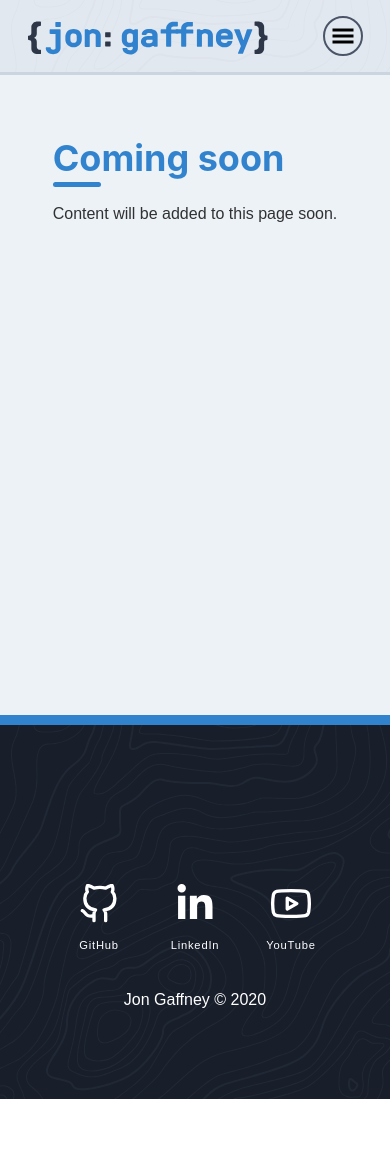
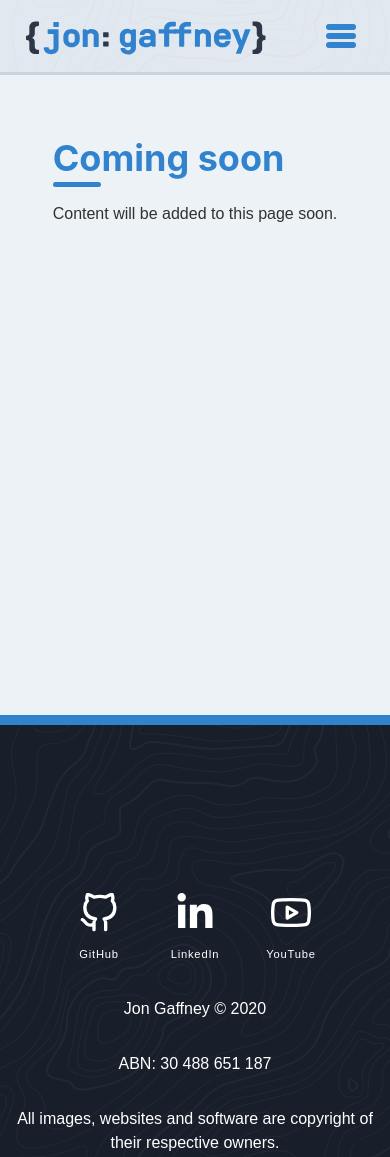
Before and after one commit to JaGaffney/jongaffney, a Gatsby site: page /about in a window 390 px wide. Before the commit the page ends 1099 px from the top, so only its background shows below. Built offline with nearby package versions, Linux system fonts and the light colour scheme; Gatsby itself is replaced by a stand-in of ours.

Commit message:
updated styles and fixed class name errors

```diff
--- a/src/components/Header/Navbar.js
+++ b/src/components/Header/Navbar.js
@@ -1,7 +1,6 @@
 import React, { useState, useEffect, useRef } from "react"
 import { Link } from "gatsby"
 import { FaChevronRight, FaChevronLeft } from "react-icons/fa"
-import { GiHamburgerMenu } from "react-icons/gi"
 import { GoCode } from "react-icons/go"
 import { FiGithub, FiYoutube } from "react-icons/fi"
 import { FaLinkedinIn, FaExternalLinkAlt, FaMailBulk } from "react-icons/fa"
@@ -16,7 +15,13 @@ function NavItem(props) {
         onClick={() => props.onOpenHandler()}
         id="hamburgerElement"
       >
-        {props.icon}
+        <div
+          className={`hamburger-container ${props.open && "hamburger-change"}`}
+        >
+          <div className="bar1"></div>
+          <div className="bar2"></div>
+          <div className="bar3"></div>
+        </div>
       </button>
       {props.open && props.children}
     </li>
@@ -158,11 +163,7 @@ const Navbar = () => {
 
   return (
     <div ref={node}>
-      <NavItem
-        icon={<GiHamburgerMenu />}
-        onOpenHandler={onOpenHandler}
-        open={open}
-      >
+      <NavItem onOpenHandler={onOpenHandler} open={open}>
         <DropdownMenu></DropdownMenu>
       </NavItem>
     </div>
--- a/src/components/footer.js
+++ b/src/components/footer.js
@@ -77,8 +77,15 @@ const Footer = () => {
         </li>
       </ul> */}
 
+      <div className="footer-copyright footer-info">
+        <span>Jon Gaffney © 2020</span>
+        <span>ABN: 30 488 651 187</span>
+      </div>
       <div className="footer-copyright">
-        <span>Jon Gaffney © 2020</span>
+        <span>
+          All images, websites and software are copyright of their respective
+          owners.
+        </span>
       </div>
     </div>
   )
--- a/src/styles/footer.scss
+++ b/src/styles/footer.scss
@@ -1,5 +1,4 @@
 .footer-container {
-  width: 25%;
   display: flex;
   flex-wrap: wrap;
   text-align: center;
@@ -56,3 +55,13 @@
   justify-content: center;
   align-items: center;
 }
+
+.footer-info {
+  width: 50%;
+  margin: auto;
+  display: flex;
+  justify-content: space-between;
+  span {
+    padding: 0 1rem;
+  }
+}
--- a/src/styles/header.scss
+++ b/src/styles/header.scss
@@ -32,30 +32,16 @@ header {
   ul {
     margin: 0;
   }
-  //   a {
-  //     text-decoration: none;
-  //     height: 100%;
-  //     text-transform: uppercase;
-  //     margin: 0 0.5rem;
-  //     cursor: pointer;
-  //     background: none;
-  //     border: none;
-  //     outline: none;
-  //     font-size: 1rem;
-  //     font-weight: 500;
-  //     letter-spacing: 0.05rem;
-  //     color: var(--accent);
-  //     border-bottom: solid 4px transparent;
-  //     padding-bottom: 1rem;
-  //     &:hover {
-  //       color: var(--dominant);
-  //       border-bottom: solid 4px var(--dominant);
-  //     }
-  //     &:focus {
-  //       color: var(--dominant);
-  //       border-bottom: solid 4px var(--dominant);
-  //     }
-  //   }
+}
+
+.header-icon {
+  height: auto;
+  width: auto;
+  border: none;
+  border-radius: 50%;
+  display: flex;
+  padding: 0.5rem;
+  background: inherit;
 }
 
 /* <li> */
@@ -112,7 +98,7 @@ header {
 .dropdown {
   z-index: 10;
   position: absolute;
-  top: 55px;
+  top: 65px;
   width: 350px;
   transform: translateX(-45%);
   background-color: var(--gray300);
@@ -191,3 +177,39 @@ header {
   transform: translateX(110%);
   transition: all var(--speed) ease;
 }
+
+//
+// Hamburger
+//
+.hamburger-container {
+  display: inline-block;
+  cursor: pointer;
+}
+
+.bar1,
+.bar2,
+.bar3 {
+  width: 30px;
+  height: 6px;
+  background-color: var(--accent);
+  margin: 3px 0;
+  transition: 0.4s;
+  border-radius: 10px;
+}
+
+/* Rotate first bar */
+.hamburger-change .bar1 {
+  -webkit-transform: rotate(-45deg) translate(-8px, 6px);
+  transform: rotate(-45deg) translate(-6px, 5px);
+}
+
+/* Fade out the second bar */
+.hamburger-change .bar2 {
+  opacity: 0;
+}
+
+/* Rotate last bar */
+.hamburger-change .bar3 {
+  -webkit-transform: rotate(45deg) translate(-9px, -7px);
+  transform: rotate(45deg) translate(-7px, -7px);
+}
--- a/src/styles/landing.scss
+++ b/src/styles/landing.scss
@@ -31,20 +31,13 @@
   position: fixed;
   right: 50px;
 }
-.header-icon {
-  height: 2.5rem;
-  width: 2.5rem;
+.header-icon-landing {
   background: var(--gray300);
-  border: solid 2px var(--gray700);
-  border-radius: 50%;
-  display: flex;
   &:hover {
     background: var(--gray700);
-    border: solid 2px var(--gray700);
   }
   &:focus {
     background: var(--gray700);
-    border: solid 2px var(--gray700);
   }
   svg {
     margin: 0;
@@ -71,6 +64,7 @@
   }
   h3 {
     color: var(--gray800);
+    line-height: 1.3;
   }
   img {
     width: 15rem;
--- a/src/styles/layout.scss
+++ b/src/styles/layout.scss
@@ -6,7 +6,7 @@ main {
 footer {
   border-top: solid 10px var(--accent);
   width: 100%;
-  height: 24rem;
+  min-height: 24rem;
   background: var(--gray900);
   display: flex;
   justify-content: center;
--- a/src/styles/responsive.scss
+++ b/src/styles/responsive.scss
@@ -40,9 +40,6 @@
   //
   // Footer
   //
-  .footer-container {
-    width: 40%;
-  }
 
   //
   // Generics
@@ -88,9 +85,6 @@
   //
   // Footer
   //
-  .footer-container {
-    width: 50%;
-  }
 
   //
   // Generics
@@ -170,9 +164,6 @@
   //
   // Footer
   //
-  .footer-container {
-    width: 60%;
-  }
 
   //
   // Generics
@@ -312,7 +303,7 @@
   // Footer
   //
   .footer-container {
-    width: 70%;
+    padding: 5rem 0;
     ul {
       li {
         a {
@@ -320,6 +311,16 @@
           width: 5rem;
         }
       }
+    }
+  }
+  .footer-info {
+    width: 90%;
+    margin: auto;
+    display: flex;
+    flex-direction: column;
+    justify-content: space-between;
+    span {
+      padding: 1rem 0;
     }
   }
 
```
Also changed, not shown: src/components/Header/NavbarLanding.js (+9 -8 lines).
